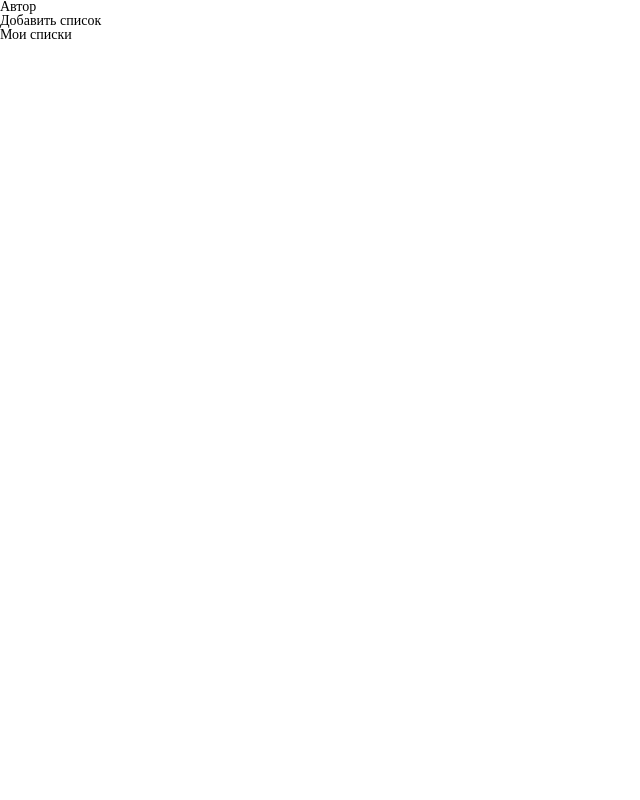
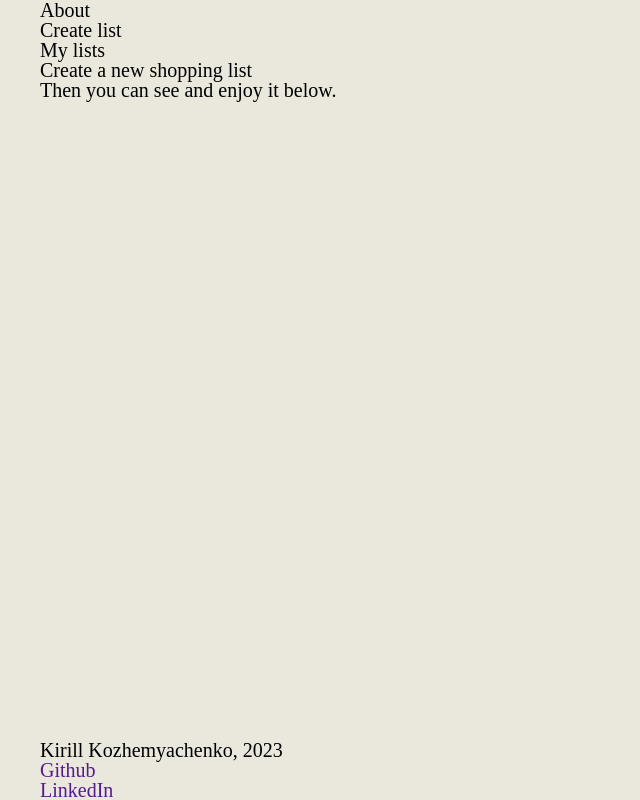
Before and after one commit to kozh-k/shopping-list, a website: page html/index.html in a window 1280 px wide. Shown: the whole page, without its empty margins (0-640 px from the left). Drawn offline with Linux system fonts and the light colour scheme.

Commit message:
some changes

```diff
--- a/html/index.html
+++ b/html/index.html
@@ -10,23 +10,73 @@
    <div class="wrapper">
       <header class="header">
          <div class="header__row">
-            <div class="header__point">Автор</div>
-            <div class="header__point">Добавить список</div>
-            <div class="header__point">Мои списки</div>
+            <div class="header__point">About</div>
+            <div class="header__point">Create list</div>
+            <div class="header__point">My lists</div>
+         </div>
+         <div class="header__intro">
+
          </div>
       </header>
+
       <main class="main">
          <div class="main__column">
-            <div class="main__add">
+            <div class="main__create create">
+               <div class="create__container">
+                  <div class="create__description description">
+                     <div class="description__title">
+                        Create a new shopping list
+                     </div>
+                     <div class="description__text">
+                        Then you can see and enjoy it below.
+                     </div>
+                  </div>
+                  <div class="create__form form">
+                     <div class="form__container">
+                        <div class="form__title">
 
+                        </div>
+                        <div class="form__goods goods">
+                           <div class="goods__name">
+
+                           </div>
+                           <div class="goods__cost">
+
+                           </div>
+                        </div>
+                        <div class="form__buttons buttons">
+                           <div class="buttons__addGoods">
+
+                           </div>
+                           <div class="buttons__createList">
+
+                           </div>
+                        </div>
+                     </div>
+                  </div>
+               </div>
             </div>
-            <div class="main__list">
 
+            <div class="main__list list">
+               <div class="list__container">
+
+               </div>
             </div>
          </div>
       </main>
+
       <footer class="footer">
-
+         <div class="footer__row">
+            <div class="footer__author">
+               Kirill Kozhemyachenko, 2023
+            </div>
+            <div class="footer__links">
+               <ul class="footer__listLinks listLinks">
+                  <li class="listLinks__point"><a href="">Github</a></li>
+                  <li class="listLinks__point"><a href="">LinkedIn</a></li>
+               </ul>
+            </div>
+         </div>
       </footer>
    </div>
    <script src="./../js/index.js"></script>
--- a/scss/styles.scss
+++ b/scss/styles.scss
@@ -4,3 +4,31 @@
 //шаблоны
 
 //миксины
+
+
+html, body {
+   height: 100%;
+   font-size: 20px;
+   background-color: #eae7dc;
+}
+
+.wrapper {
+   min-height: 100%;
+	overflow: hidden;
+   max-width: 1200px;
+	margin: 0px auto;
+   display: flex;
+   flex-direction: column;
+}
+
+.header {
+
+}
+
+.main {
+   flex: 1 1 auto;
+}
+
+.footer {
+
+}
```
Also changed, not shown: css/styles.css, 1 other file.
